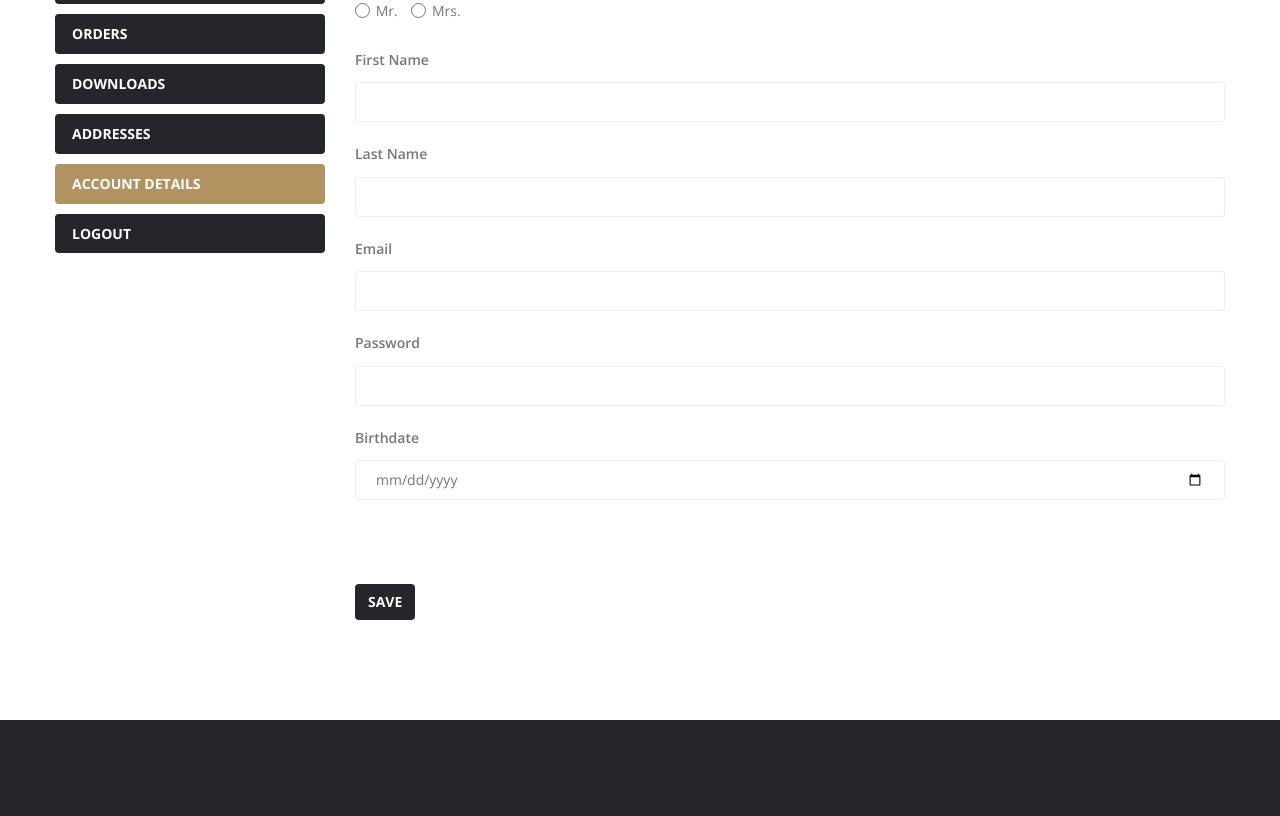
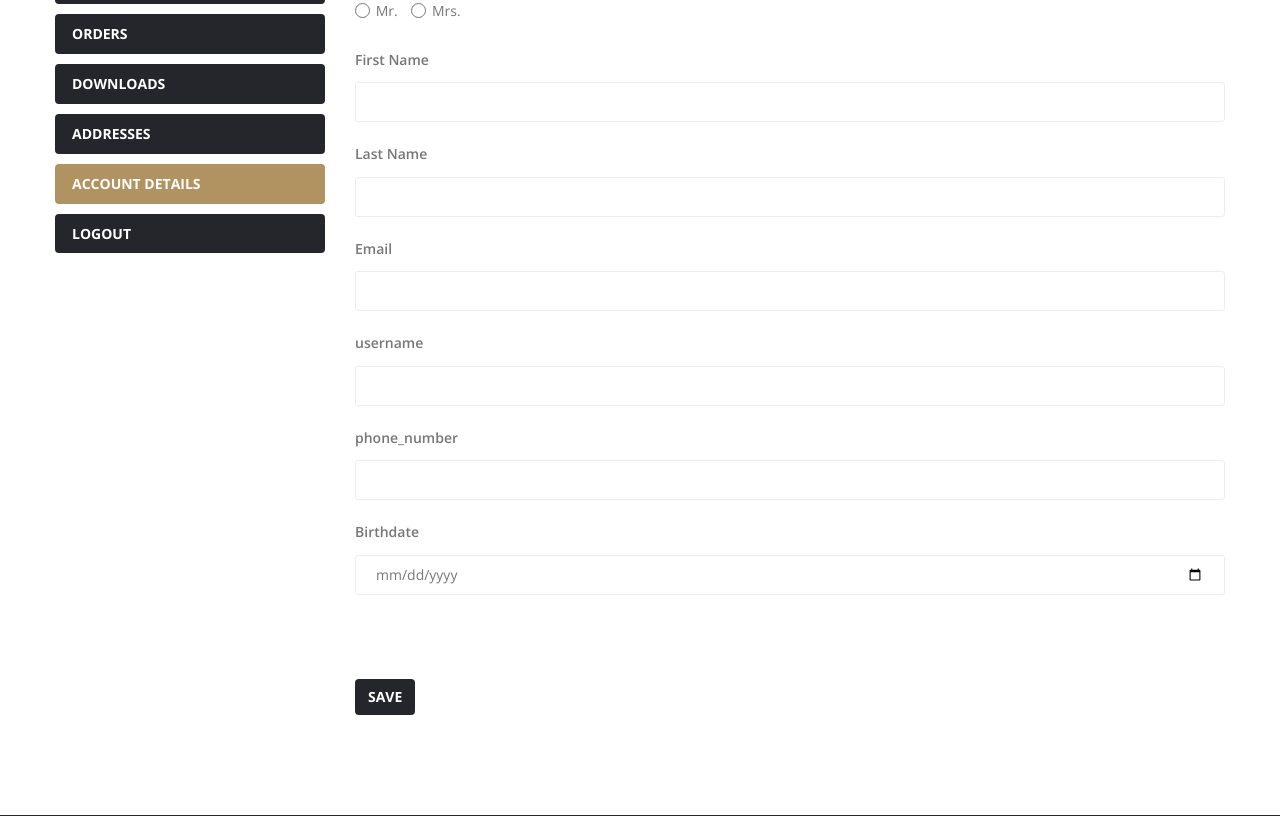
Before and after one commit to FATEMEHAG79/Django-Shop-Project, a Django app: a page that uses templates/auth/profile.html in a window 1280 px wide, after a click on "ACCOUNT DETAILS". Shown: the part 318-1134 px from the top of the page. Run offline with Django 3.2, Linux system fonts and the light colour scheme; tables that the repository leaves empty hold one stand-in row (values such as "Sample post"); some libraries are stand-ins or nearby versions; some web fonts are replaced.

Commit message:
✨Develop 02 | add edit profile set up.

```diff
--- a/apps/user/urls/auth.py
+++ b/apps/user/urls/auth.py
@@ -24,4 +24,5 @@
     ),
     path("profile/<str:slug>/", template.ProfileView.as_view(), name="profile"),
     path("logout/", template.LogoutView.as_view(), name="logout"),
+    path("profile/", template.EditProfile.as_view(), name="editprofile"),
 ]
--- a/apps/user/views/template.py
+++ b/apps/user/views/template.py
@@ -5,6 +5,7 @@
 from django.contrib.auth import get_user_model, login, logout
 from django.contrib.auth.mixins import LoginRequiredMixin
 from django.views.generic import DetailView
+from django.shortcuts import redirect
 
 User = get_user_model()
 
@@ -51,3 +52,29 @@
     def get(self, request, *args, **kwargs):
         logout(request)
         return super().get(self.request, *args, **kwargs)
+
+
+class EditProfile(generic.RedirectView):
+    model = User
+    template_name = "auth/profile.html"
+
+    def get_context_data(self, **kwargs):
+        context = super().get_context_data(**kwargs)
+        user = context["user"]
+        return context
+
+    def post(self, request):
+        username = self.request.POST.get("username")
+        first_name = self.request.POST.get("first_name")
+        last_name = self.request.POST.get("last_name")
+        email = self.request.POST.get("email")
+        phone_number = self.request.POST.get("phone_number")
+        data = {
+            "first_name": first_name,
+            "last_name": last_name,
+            "email": email,
+            "phone_number": phone_number,
+            "username": username,
+        }
+        user = User.objects.filter(email=email).update(**data)
+        return redirect("profile", User.objects.get(email=email).slug)
--- a/templates/auth/profile.html
+++ b/templates/auth/profile.html
@@ -111,29 +111,33 @@
                             <div class="login">
                                 <div class="login_form_container">
                                     <div class="account_login_form">
-                                        <form action="#">
-
+                                        <form action="{% url "editprofile"  %}" method="post">
+                                            {% csrf_token %}
                                             <div class="input-radio">
-                                                <span class="custom-radio"><input type="radio" value="1"
+                                                <span class="custom-radio"><input type="radio" value="male"
                                                         name="id_gender"> Mr.</span>
-                                                <span class="custom-radio"><input type="radio" value="1"
+                                                <span class="custom-radio"><input type="radio" value="female"
                                                         name="id_gender"> Mrs.</span>
                                             </div> <br>
                                             <div class="default-form-box mb-20">
                                                 <label>First Name</label>
-                                                <input type="text" name="first-name">
+                                                <input type="text" name="first_name" value={{ request.user.first_name }}>
                                             </div>
                                             <div class="default-form-box mb-20">
                                                 <label>Last Name</label>
-                                                <input type="text" name="last-name">
+                                                <input type="text" name="last_name" value={{ request.user.last_name }}>
                                             </div>
                                             <div class="default-form-box mb-20">
                                                 <label>Email</label>
-                                                <input type="text" name="email-name">
+                                                <input type="text" name="email" value={{ request.user.email }}>
                                             </div>
                                             <div class="default-form-box mb-20">
-                                                <label>Password</label>
-                                                <input type="password" name="user-password">
+                                                <label>username</label>
+                                                <input type="text" name="username" value={{ request.user.username }}>
+                                            </div>
+                                            <div class="default-form-box mb-20">
+                                                <label>phone_number</label>
+                                                <input type="text" name="phone_number" value={{ request.user.phone_number }}>
                                             </div>
                                             <div class="default-form-box mb-20">
                                                 <label>Birthdate</label>
```
